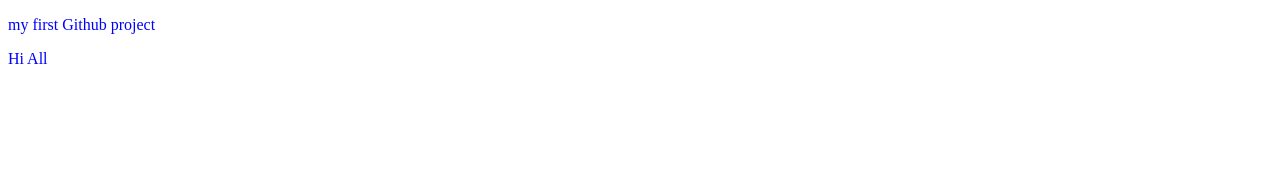
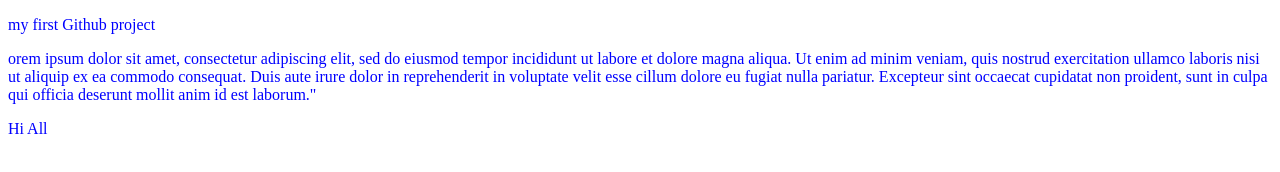
Before and after one commit to michaldas/Exercise-1-using-github, a plain HTML site: page index.html in a window 1280 px wide. Drawn offline with Linux system fonts and the light colour scheme.

Commit message:
adding paragraph

```diff
--- a/index.html
+++ b/index.html
@@ -9,6 +9,7 @@
     <body>
 <div class="student-owner">
     <p>my first Github project</p>
+    <p>orem ipsum dolor sit amet, consectetur adipiscing elit, sed do eiusmod tempor incididunt ut labore et dolore magna aliqua. Ut enim ad minim veniam, quis nostrud exercitation ullamco laboris nisi ut aliquip ex ea commodo consequat. Duis aute irure dolor in reprehenderit in voluptate velit esse cillum dolore eu fugiat nulla pariatur. Excepteur sint occaecat cupidatat non proident, sunt in culpa qui officia deserunt mollit anim id est laborum."</p>
 </div>
 <div class="student-contributor">
  <p>Hi All</p>
```
